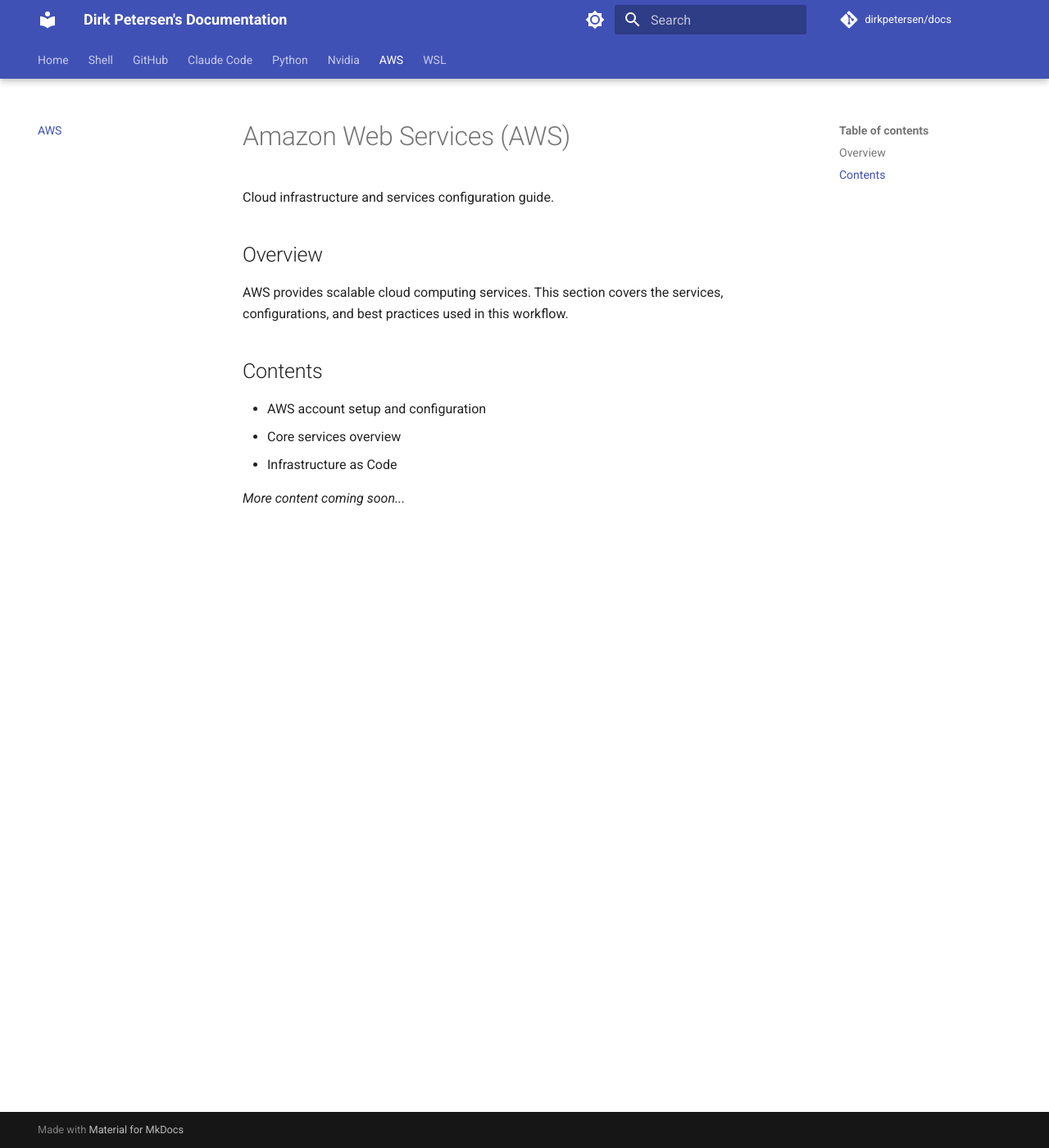
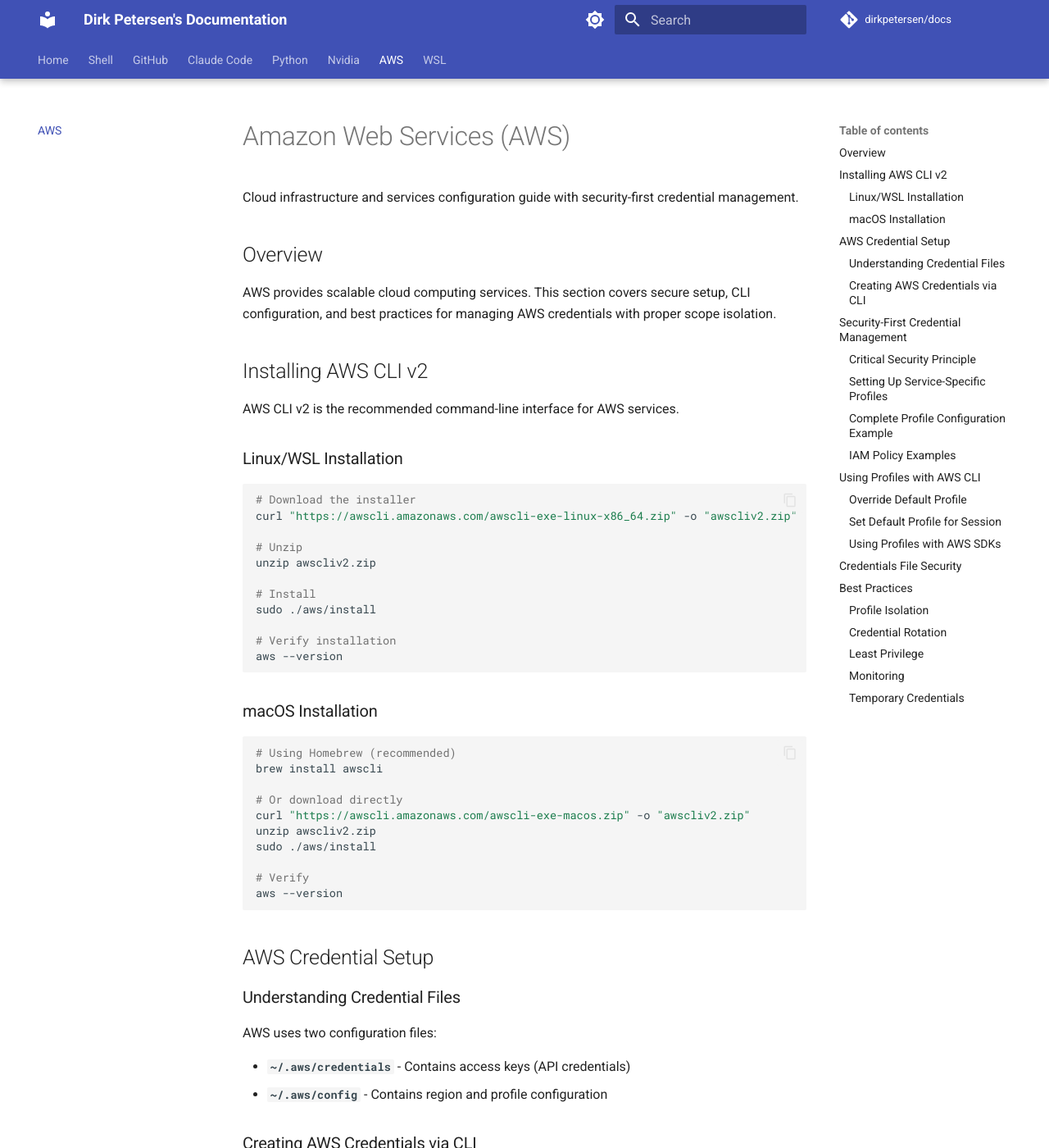
Before and after one commit to dirkpetersen/docs, an MkDocs documentation site: the page built from docs/aws/index.md, in a window 1280 px wide and 1400 px high. Shown: the whole window at 82% size. Built offline with MkDocs 1.6.1 and Material for MkDocs 9.7.7, drawn with Linux system fonts in a browser that asks for light colours; comment, search, counter and statistics services are not loaded; some of the changed text lies outside the part shown.

Commit message:
Add comprehensive AWS CLI v2 setup with security-first credential management
- AWS CLI v2 installation for Linux/WSL and macOS
- Explain ~/.aws/credentials and ~/.aws/config files
- Critical security principle: never use broad permissions on default profile
- Service-specific profile setup (bedrock example)
- Complete profile configuration examples
- IAM policy examples for Bedrock and S3
- Profile usage with AWS CLI and SDKs
- Credentials file security (permissions and gitignore)
- Best practices for profile isolation, credential rotation, least privilege, monitoring, and temporary credentials

🤖 Generated with Claude Code

Co-Authored-By: Claude <noreply@anthropic.com>

````diff
--- a/docs/aws/index.md
+++ b/docs/aws/index.md
@@ -1,15 +1,255 @@
 # Amazon Web Services (AWS)
 
-Cloud infrastructure and services configuration guide.
+Cloud infrastructure and services configuration guide with security-first credential management.
 
 ## Overview
 
-AWS provides scalable cloud computing services. This section covers the services, configurations, and best practices used in this workflow.
+AWS provides scalable cloud computing services. This section covers secure setup, CLI configuration, and best practices for managing AWS credentials with proper scope isolation.
 
-## Contents
+## Installing AWS CLI v2
 
-- AWS account setup and configuration
-- Core services overview
-- Infrastructure as Code
+AWS CLI v2 is the recommended command-line interface for AWS services.
 
-*More content coming soon...*
+### Linux/WSL Installation
+
+```bash
+# Download the installer
+curl "https://awscli.amazonaws.com/awscli-exe-linux-x86_64.zip" -o "awscliv2.zip"
+
+# Unzip
+unzip awscliv2.zip
+
+# Install
+sudo ./aws/install
+
+# Verify installation
+aws --version
+```
+
+### macOS Installation
+
+```bash
+# Using Homebrew (recommended)
+brew install awscli
+
+# Or download directly
+curl "https://awscli.amazonaws.com/awscli-exe-macos.zip" -o "awscliv2.zip"
+unzip awscliv2.zip
+sudo ./aws/install
+
+# Verify
+aws --version
+```
+
+## AWS Credential Setup
+
+### Understanding Credential Files
+
+AWS uses two configuration files:
+
+- **`~/.aws/credentials`** - Contains access keys (API credentials)
+- **`~/.aws/config`** - Contains region and profile configuration
+
+### Creating AWS Credentials via CLI
+
+The easiest way to set up credentials is using the AWS CLI interactive configuration:
+
+```bash
+aws configure
+```
+
+This prompts for:
+1. AWS Access Key ID
+2. AWS Secret Access Key
+3. Default region
+4. Default output format
+
+However, **this creates a default profile with broad permissions**. For better security, follow the profile-based approach below.
+
+## Security-First Credential Management
+
+### Critical Security Principle
+
+**Never use static credentials with broad AWS permissions as your default profile.** Instead:
+
+1. Use temporary credentials or IAM roles when possible
+2. Keep static credentials in separate, narrowly-scoped profiles
+3. Grant only the minimum permissions needed for each profile
+
+### Setting Up Service-Specific Profiles
+
+Create isolated credential profiles for each service. For example, to set up a Bedrock-only profile:
+
+```bash
+aws configure --profile bedrock
+```
+
+Enter your credentials when prompted. This creates:
+
+**In `~/.aws/credentials`:**
+
+```ini
+[bedrock]
+aws_access_key_id = YOUR_ACCESS_KEY_ID
+aws_secret_access_key = YOUR_SECRET_ACCESS_KEY
+```
+
+**In `~/.aws/config`:**
+
+```ini
+[profile bedrock]
+region = us-west-2
+output = json
+```
+
+### Complete Profile Configuration Example
+
+For multiple services with proper isolation:
+
+**`~/.aws/credentials`**
+
+```ini
+# Bedrock (Claude API access only)
+[bedrock]
+aws_access_key_id = AKIA...
+aws_secret_access_key = wJalrXUtnFEMI/K7MDENG...
+
+# S3 (Storage only)
+[s3-user]
+aws_access_key_id = AKIA...
+aws_secret_access_key = wJalrXUtnFEMI/K7MDENG...
+```
+
+**`~/.aws/config`**
+
+```ini
+# Bedrock Profile - Bedrock service only
+[profile bedrock]
+region = us-west-2
+output = json
+
+# S3 Profile - S3 access only
+[profile s3-user]
+region = us-west-2
+output = json
+```
+
+### IAM Policy Examples
+
+When creating AWS access keys for a profile, apply strict IAM policies:
+
+**Bedrock-Only Policy:**
+
+```json
+{
+  "Version": "2012-10-17",
+  "Statement": [
+    {
+      "Effect": "Allow",
+      "Action": [
+        "bedrock:InvokeModel",
+        "bedrock:InvokeModelWithResponseStream"
+      ],
+      "Resource": "*"
+    }
+  ]
+}
+```
+
+**S3-Only Policy:**
+
+```json
+{
+  "Version": "2012-10-17",
+  "Statement": [
+    {
+      "Effect": "Allow",
+      "Action": [
+        "s3:GetObject",
+        "s3:PutObject",
+        "s3:ListBucket"
+      ],
+      "Resource": [
+        "arn:aws:s3:::my-bucket",
+        "arn:aws:s3:::my-bucket/*"
+      ]
+    }
+  ]
+}
+```
+
+## Using Profiles with AWS CLI
+
+### Override Default Profile
+
+Use any configured profile with the `--profile` flag:
+
+```bash
+# Use bedrock profile
+aws s3 ls --profile bedrock
+
+# Use s3-user profile
+aws s3 ls --profile s3-user
+```
+
+### Set Default Profile for Session
+
+```bash
+export AWS_PROFILE=bedrock
+aws s3 ls  # Uses bedrock profile
+```
+
+### Using Profiles with AWS SDKs
+
+Most AWS SDKs (Python boto3, Node.js, etc.) respect the `AWS_PROFILE` environment variable:
+
+```bash
+export AWS_PROFILE=bedrock
+python script.py  # Script uses bedrock credentials
+```
+
+## Credentials File Security
+
+Ensure proper permissions on credential files:
+
+```bash
+chmod 700 ~/.aws
+chmod 600 ~/.aws/credentials
+chmod 600 ~/.aws/config
+```
+
+Never commit credential files to version control:
+
+```bash
+# In .gitignore
+~/.aws/credentials
+~/.aws/config
+```
+
+## Best Practices
+
+### Profile Isolation
+
+- ✅ **DO**: Create separate profiles for each service/application
+- ❌ **DON'T**: Use default profile with full AWS permissions
+
+### Credential Rotation
+
+- ✅ **DO**: Rotate access keys regularly (quarterly minimum)
+- ❌ **DON'T**: Reuse the same credentials across multiple systems
+
+### Least Privilege
+
+- ✅ **DO**: Grant only the permissions each service needs
+- ❌ **DON'T**: Attach broad policies like `AdministratorAccess`
+
+### Monitoring
+
+- ✅ **DO**: Enable CloudTrail to audit credential usage
+- ✅ **DO**: Check CloudWatch for unusual activity
+- ❌ **DON'T**: Ignore access logs
+
+### Temporary Credentials
+
+- ✅ **PREFER**: Temporary credentials via STS AssumeRole (when possible)
+- ❌ **AVOID**: Long-lived static credentials for high-privilege access
````
